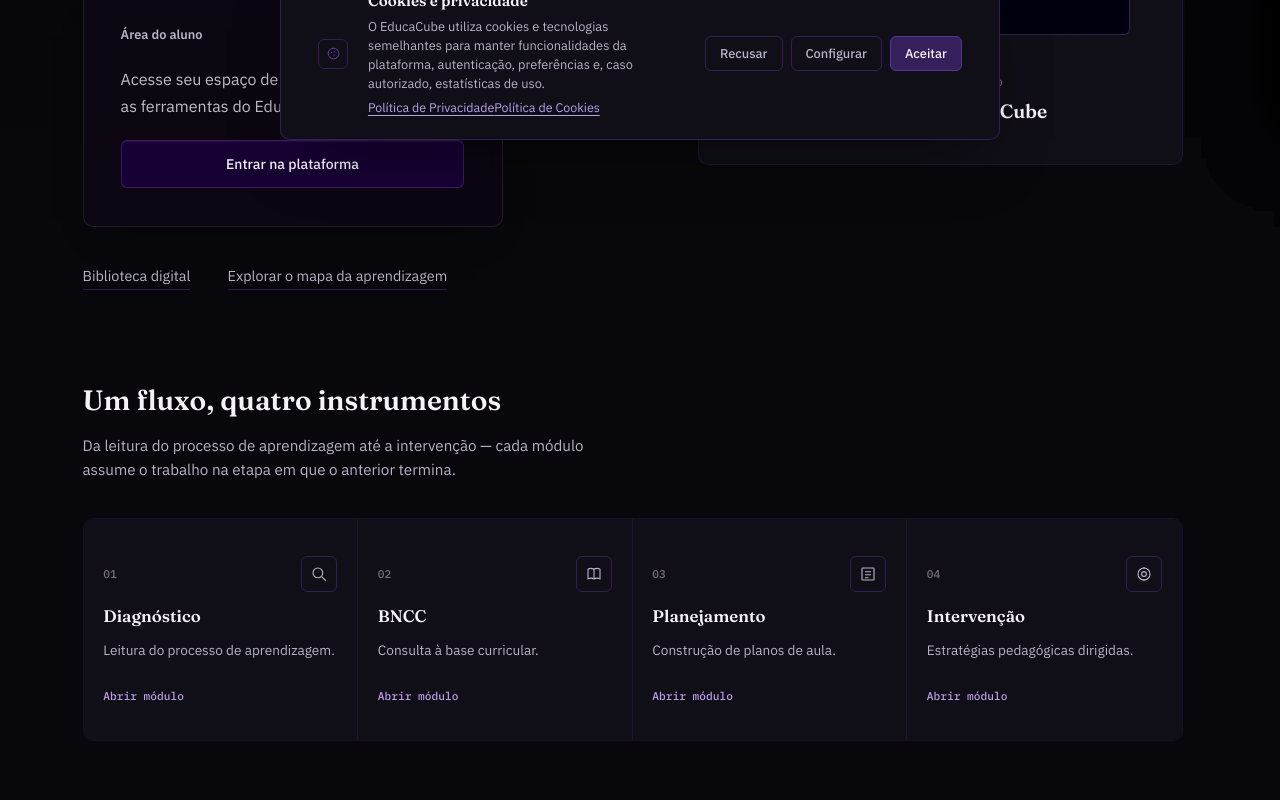
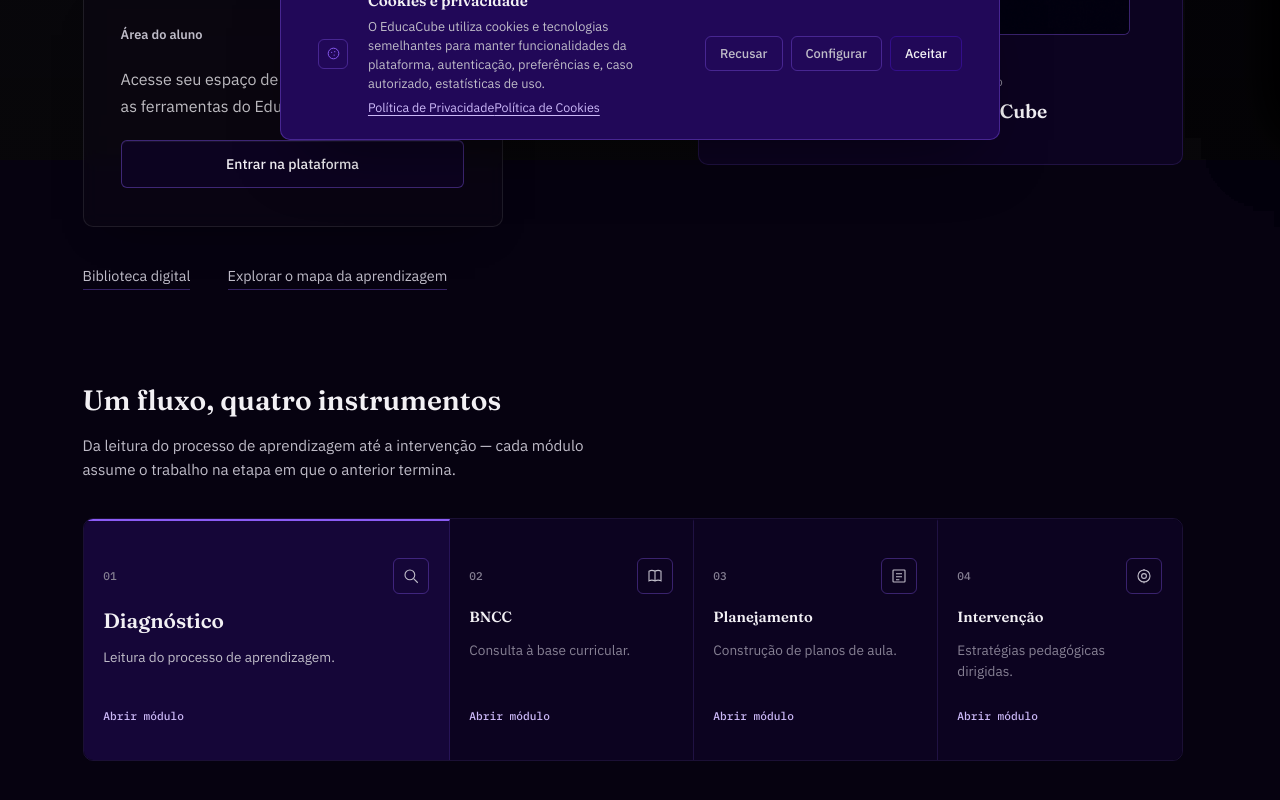
Before and after one commit to artheusxt55-crypto/TCC-Uninta-Neurociencie, a React (Vite) app: page / in a window 1280 px wide. Shown: the part 640-1440 px from the top of the page. Built offline with nearby package versions, Linux system fonts and the light colour scheme; no server answers.

Commit message:
Refactor color variables and update styles

```diff
--- a/src/styles/neuro-edu.css
+++ b/src/styles/neuro-edu.css
@@ -22,19 +22,36 @@
            pública do sistema (outros componentes do app dependem deles);
            os nomes --color-* abaixo são as âncoras reais da marca. */
 
-        --color-bg-0: #08070b;
-        --color-surface-1: #100e16;
-        --color-surface-2: #17131f;
-        --color-surface-3: #211a2c;
-
-        --color-purple-deep: #35205c;
-        --color-purple: #6d42b8;
-        --color-lavender: #b9a1e8;
-
-        --color-text-primary: #f5f2fa;
-        --color-text-secondary: #b9b2c5;
-        --color-text-muted: #777080;
-        --color-text-disabled: #4e4857;
+        /* ---------------------------------------------------------------
+           Paleta EducaCube — escala monocromática real (H≈258°), derivada
+           de #8b5cf6 (identidade) e ancorada em #210858. Os oito degraus
+           abaixo são a progressão matemática entre os dois; cada nome
+           --edu-* é um alias — a fonte de verdade é esta escala. */
+
+        --color-mono-1: #060210; /* fundo mais profundo */
+        --color-mono-2: #0c0320; /* superfície 1 */
+        --color-mono-3: #150638; /* superfície 2 */
+        --color-mono-4: #210858; /* superfície 3 / roxo profundo — âncora do usuário */
+        --color-mono-5: #330e8b; /* roxo ativo/intermediário */
+        --color-mono-6: #4d15d1; /* roxo vívido — uso raro (hover/focus) */
+        --color-mono-7: #8b5cf6; /* roxo de identidade — âncora base */
+        --color-mono-8: #ccb9f8; /* lavanda clara */
+
+        --color-bg-0: var(--color-mono-1);
+        --color-surface-1: var(--color-mono-2);
+        --color-surface-2: var(--color-mono-3);
+        --color-surface-3: var(--color-mono-4);
+
+        --color-purple-deep: var(--color-mono-4);
+        --color-purple-mid: var(--color-mono-5);
+        --color-purple-strong: var(--color-mono-6);
+        --color-purple: var(--color-mono-7);
+        --color-lavender: var(--color-mono-8);
+
+        --color-text-primary: #f2f0f4;
+        --color-text-secondary: #bfbcc8;
+        --color-text-muted: #868093;
+        --color-text-disabled: #54515d;
 
         --color-white: #f7f5fa;
 
@@ -44,7 +61,7 @@
         --edu-near-black: var(--color-bg-0);
         --edu-bg-alt: var(--color-surface-1);
         --edu-purple-deep: var(--color-purple-deep);
-        --edu-purple-dark: #170033;
+        --edu-purple-dark: var(--color-mono-2);
         --edu-purple-vibrant: var(--color-purple);
         --edu-purple-light: var(--color-lavender);
 
@@ -62,7 +79,7 @@
 
         --edu-purple-900: var(--edu-purple-dark);
         --edu-purple-700: var(--color-purple-deep);
-        --edu-purple-600: color-mix(in srgb, var(--color-purple-deep) 40%, var(--color-purple) 60%);
+        --edu-purple-600: var(--color-purple-mid);
         --edu-purple-500: var(--color-purple);
         --edu-purple-400: var(--color-lavender);
         --edu-purple-200: color-mix(in srgb, var(--color-lavender) 55%, var(--color-white) 45%);
@@ -354,6 +371,16 @@
         border-block-end: 1px solid var(--edu-line);
     }
 
+    @media (min-width: 981px) {
+        .site-header {
+            inset-inline: 14px;
+            inset-block-start: 14px;
+            border-radius: var(--radius-md);
+            border: 1px solid var(--edu-line);
+            border-block-end: 1px solid var(--edu-line);
+        }
+    }
+
     .brand-mark {
         display: flex;
         align-items: center;
@@ -964,7 +991,7 @@
 
     .chalk-tray {
         display: grid;
-        grid-template-columns: repeat(4, 1fr);
+        grid-template-columns: 1.5fr 1fr 1fr 1fr;
         border: 1px solid var(--edu-line);
         border-radius: var(--radius-md);
         overflow: hidden;
@@ -981,8 +1008,22 @@
         text-align: start;
         background: var(--edu-bg-raised);
         border-inline-end: 1px solid var(--edu-line);
+        border-block-start: 2px solid transparent;
         transition:
             background var(--dur-base) var(--ease);
+
+        &:first-child {
+            background: var(--edu-bg-panel);
+            border-block-start-color: var(--edu-purple-500);
+        }
+
+        &:not(:first-child) .tray-name {
+            font-size: 0.92rem;
+        }
+
+        &:not(:first-child) .tray-desc {
+            color: var(--edu-text-faint);
+        }
 
         &:last-child {
             border-inline-end: none;
@@ -1039,6 +1080,10 @@
         color: var(--edu-text);
     }
 
+    .tray-item:first-child .tray-name {
+        font-size: 1.3rem;
+    }
+
     .tray-desc {
         font-size: 0.85rem;
         line-height: 1.5;
@@ -1159,7 +1204,7 @@
             clamp(72px, 8vw, 88px)
             clamp(24px, 4vw, 48px)
             56px;
-        background: var(--edu-bg-panel);
+        background: var(--edu-bg-elevated);
         color: var(--edu-text);
         border-inline-start: 1px solid var(--edu-line-strong);
         overflow-y: auto;
@@ -1339,7 +1384,7 @@
         padding:
             var(--space-sm)
             var(--space-md);
-        background: var(--edu-bg-raised);
+        background: var(--edu-bg-elevated);
         border: 1px solid var(--edu-line-strong);
         border-radius: var(--radius-md);
         box-shadow: var(--shadow-overlay);
```
